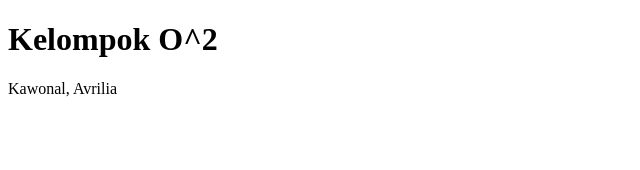
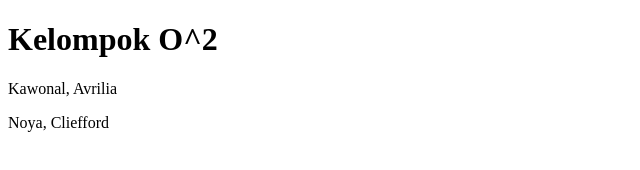
Before and after one commit to Reyvanclief7/Frontend_Repos, a plain HTML site: page index.html in a window 1280 px wide. Shown: the whole page, without its empty margins (0-640 px from the left). Drawn offline with Linux system fonts and the light colour scheme.

Commit message:
adding index.html

```diff
--- a/index.html
+++ b/index.html
@@ -8,5 +8,6 @@
 <body>
     <h1>Kelompok O^2</h1>
     <p>Kawonal, Avrilia</p>
+    <p>Noya, Cliefford</p>
 </body>
 </html>
```
